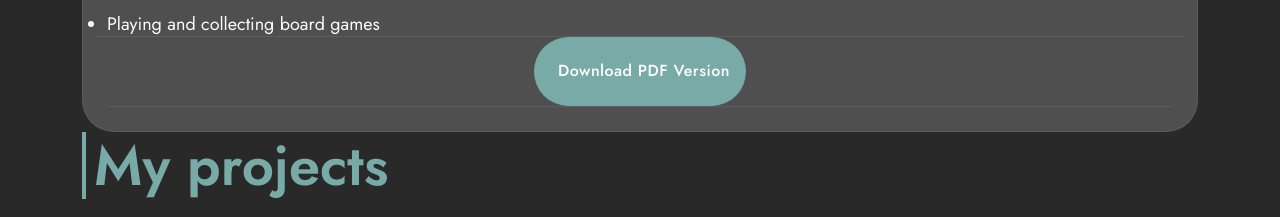
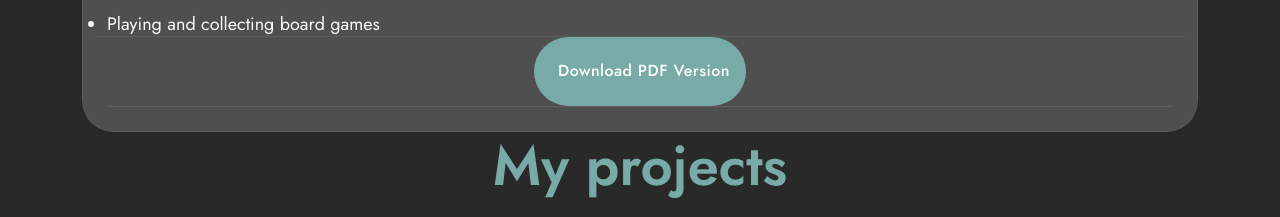
Before and after one commit to natalisa-mk/natalisa-mk.github.io, a website: page index.html in a window 1280 px wide. Shown: the part 1103-1320 px from the top of the page. Drawn offline with nearby package versions, Linux system fonts and the light colour scheme; grey boxes are pictures that could not be loaded; some icons are missing.

Commit message:
Fix header alignment in projects section;

```diff
--- a/index.html
+++ b/index.html
@@ -531,8 +531,7 @@
         <!-- best project section start -->
         <section class="mbest project section startt-10 mt-lg-0">
           <div class="pb-30 plr-60">
-            <div class="container d-flex align-items-center gap-2 mt-8 mt-md-15">
-              <div class="title-line"></div>
+            <div class="container d-flex align-items-center justify-content-center gap-2 mt-8 mt-md-15">
               <h2 class="display-four p1-color fw-semibold">
                 My projects
               </h2>
```
Also changed, not shown: index.pl.html (+1 -2 lines), index.ru.html (+1 -2 lines), index.ua.html (+1 -2 lines).
